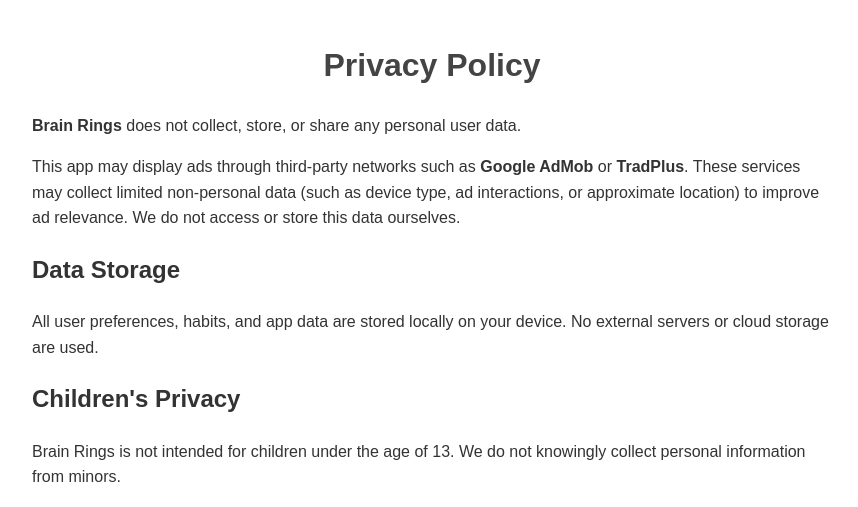
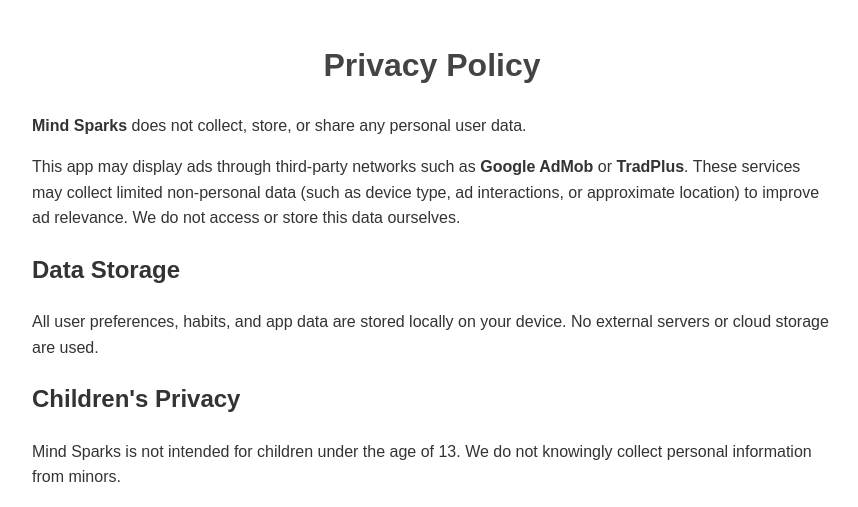
Before and after one commit to AbdullahNaheed/brain_rings_pp, a plain HTML site: page index.html in a window 1280 px wide. Shown: the top 507 px of the page, 208-1066 px from the left. Drawn offline with Linux system fonts and the light colour scheme.

Commit message:
Update index.html

```diff
--- a/index.html
+++ b/index.html
@@ -3,7 +3,7 @@
 <head>
   <meta charset="UTF-8" />
   <meta name="viewport" content="width=device-width, initial-scale=1" />
-  <title>Privacy Policy - Brain Rings</title>
+  <title>Privacy Policy - Mind Sparks</title>
   <style>
     body {
       font-family: Arial, sans-serif;
@@ -27,7 +27,7 @@
 
   <h1>Privacy Policy</h1>
 
-  <p><strong>Brain Rings</strong> does not collect, store, or share any personal user data.</p>
+  <p><strong>Mind Sparks</strong> does not collect, store, or share any personal user data.</p>
 
   <p>This app may display ads through third-party networks such as <strong>Google AdMob</strong> or <strong>TradPlus</strong>. These services may collect limited non-personal data (such as device type, ad interactions, or approximate location) to improve ad relevance. We do not access or store this data ourselves.</p>
 
@@ -35,7 +35,7 @@
   <p>All user preferences, habits, and app data are stored locally on your device. No external servers or cloud storage are used.</p>
 
   <h2>Children's Privacy</h2>
-  <p>Brain Rings is not intended for children under the age of 13. We do not knowingly collect personal information from minors.</p>
+  <p>Mind Sparks is not intended for children under the age of 13. We do not knowingly collect personal information from minors.</p>
 
   <h2>Changes to This Policy</h2>
   <p>This privacy policy may be updated periodically. Any changes will be posted on this page.</p>
```
